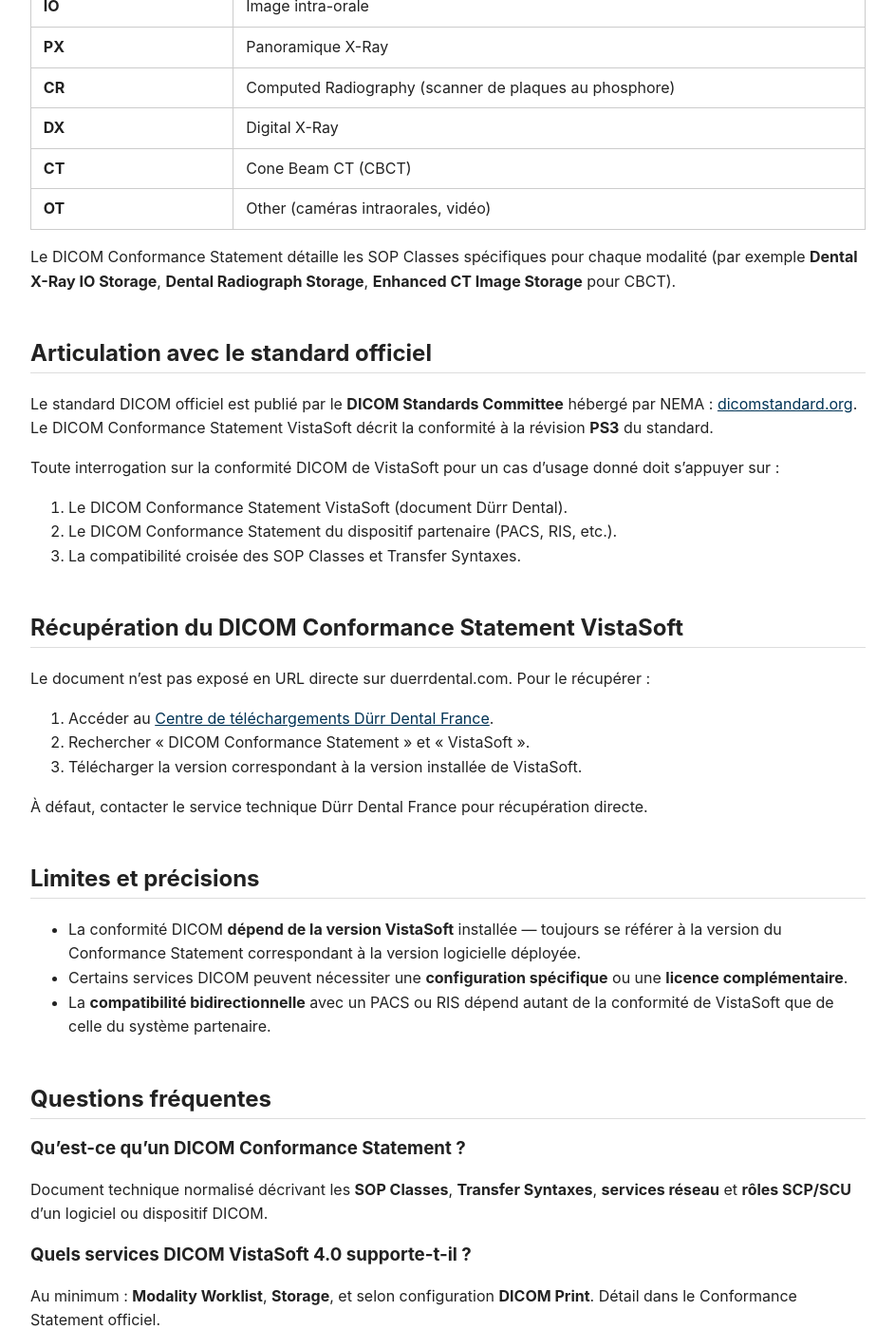
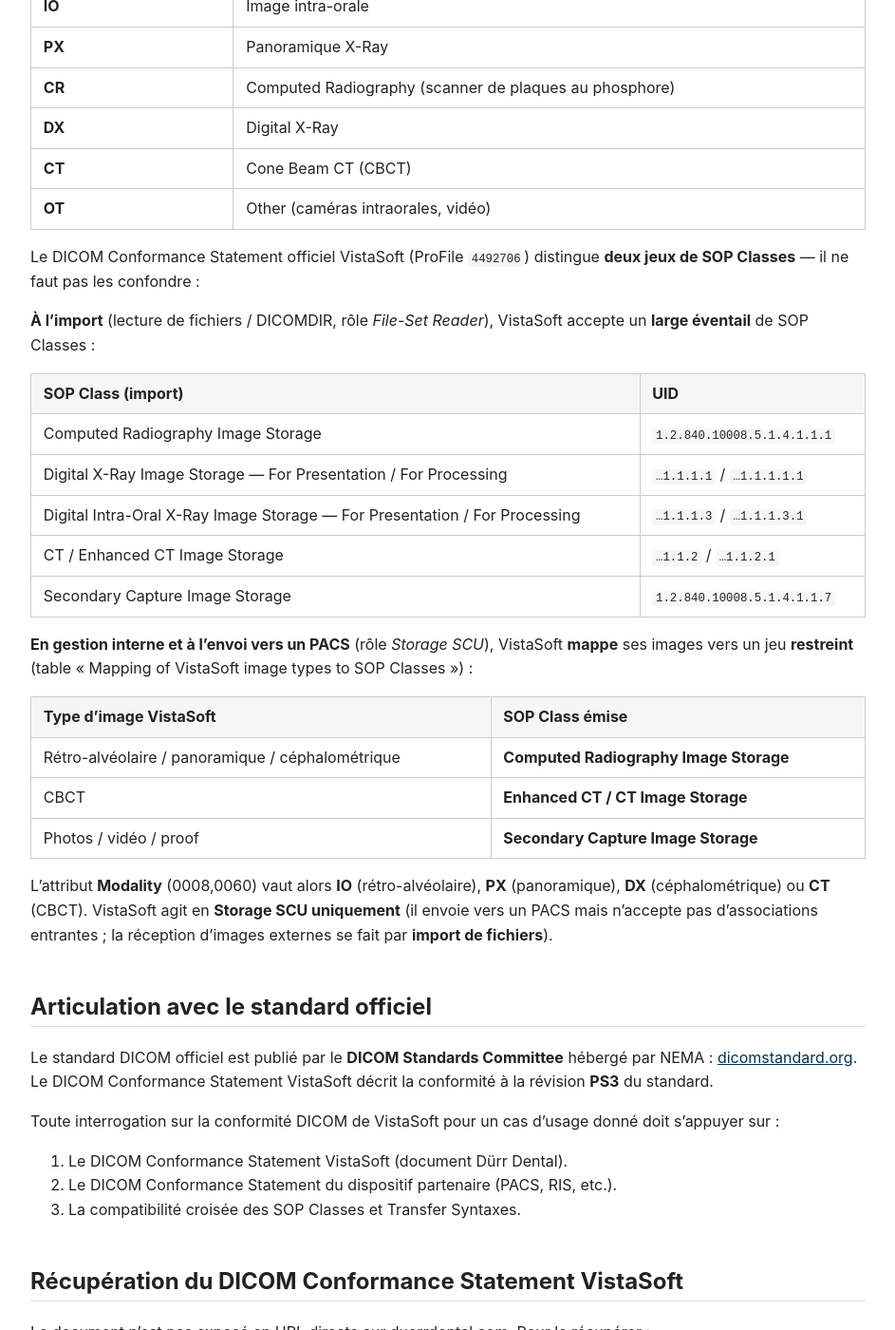
Before and after one commit to Grzybicki/durr-dental-knowledge-base, a Jekyll site: the page built from docs/fr/imagerie/dicom/overview.md, in a window 1280 px wide and 1400 px high, scrolled down 1754 px. Shown: the whole window at 95% size, without its empty margins (168-1111 px from the left). Built offline with Jekyll 4.4.1, drawn with Linux system fonts in a browser that asks for light colours.

Commit message:
fix(audit): TWAIN/Connect, Cloud AID, DICOM import vs PACS, Combi View, equipements Monitor
Sur reponses utilisateur + sources (catalogue 2026, DICOM Conformance Statement) :
- C-06 TWAIN : le support TWAIN generique releve de VistaSoft Connect (faire fonctionner
  les appareils Durr dans tout environnement) ; Image Bridge cible specifiquement Sidexis
  et VixWin. Fiche image-bridge corrigee (section + JSON-LD).
- C-05 Cloud AID : = execution cloud de VistaSoft AID (detection caries IA, DM IIa) ;
  retire l'assertion non sourcee "serveur Allemagne".
- L-06 DICOM : differencie les SOP Classes A L'IMPORT (large : CR, Digital X-Ray DX,
  Digital Intra-Oral X-Ray IO, CT, Enhanced CT, SC) et celles GEREES/ENVOYEES au PACS
  (Storage SCU : CR pour intra/pano/ceph, CT/Enhanced CT pour CBCT, SC). Source : DICOM
  Conformance Statement (ProFile 4492706). Remplace les noms de SOP errones.
- L-04/L-05 Combi View : toujours commercialise (catalogue 2026 ref 2151-01, plaques Plus) ;
  retrait de "Combi Plus" (non atteste).
- L-03 Monitor : ajout des scanners VistaScan (ancien+nouveau) et de Hygopac View aux
  equipements supervises (Connect Box + liste Monitor) ; Hygoclave 50/90.

Note : E-06 canules = faux positif (catalogue = 4 familles : universelle, Protect, Petito,
chirurgicale) ; E-04 firmware VistaVox etait correct (POC). Sidexis/VixWin nommes car
integration factuelle publique (deja present dans la fiche).

Co-Authored-By: Claude Opus 4.8 (1M context) <noreply@anthropic.com>
Claude-Session: https://claude.ai/code/session_01Pzf5ku5za9vkiLrAsETCmw

```diff
--- a/docs/fr/imagerie/dicom/overview.md
+++ b/docs/fr/imagerie/dicom/overview.md
@@ -139,9 +139,34 @@ DICOM :
 | **CT** | Cone Beam CT (CBCT) |
 | **OT** | Other (caméras intraorales, vidéo) |
 
-Le DICOM Conformance Statement détaille les SOP Classes spécifiques pour
-chaque modalité (par exemple **Dental X-Ray IO Storage**, **Dental Radiograph
-Storage**, **Enhanced CT Image Storage** pour CBCT).
+Le DICOM Conformance Statement officiel VistaSoft (ProFile `4492706`) distingue
+**deux jeux de SOP Classes** — il ne faut pas les confondre :
+
+**À l'import** (lecture de fichiers / DICOMDIR, rôle *File-Set Reader*), VistaSoft
+accepte un **large éventail** de SOP Classes :
+
+| SOP Class (import) | UID |
+|---|---|
+| Computed Radiography Image Storage | `1.2.840.10008.5.1.4.1.1.1` |
+| Digital X-Ray Image Storage — For Presentation / For Processing | `…1.1.1.1` / `…1.1.1.1.1` |
+| Digital Intra-Oral X-Ray Image Storage — For Presentation / For Processing | `…1.1.1.3` / `…1.1.1.3.1` |
+| CT / Enhanced CT Image Storage | `…1.1.2` / `…1.1.2.1` |
+| Secondary Capture Image Storage | `1.2.840.10008.5.1.4.1.1.7` |
+
+**En gestion interne et à l'envoi vers un PACS** (rôle *Storage SCU*), VistaSoft
+**mappe** ses images vers un jeu **restreint** (table « Mapping of VistaSoft image
+types to SOP Classes ») :
+
+| Type d'image VistaSoft | SOP Class émise |
+|---|---|
+| Rétro-alvéolaire / panoramique / céphalométrique | **Computed Radiography Image Storage** |
+| CBCT | **Enhanced CT / CT Image Storage** |
+| Photos / vidéo / proof | **Secondary Capture Image Storage** |
+
+L'attribut **Modality** (0008,0060) vaut alors **IO** (rétro-alvéolaire), **PX**
+(panoramique), **DX** (céphalométrique) ou **CT** (CBCT). VistaSoft agit en
+**Storage SCU uniquement** (il envoie vers un PACS mais n'accepte pas d'associations
+entrantes ; la réception d'images externes se fait par **import de fichiers**).
 
 ## Articulation avec le standard officiel
 
```
Also changed, not shown: docs/fr/imagerie/connect-box/overview.md (+3 -1 lines), docs/fr/imagerie/image-bridge/overview.md (+14 -6 lines), docs/fr/imagerie/vistascan-iq-ecrans/overview.md (+4 -4 lines), docs/fr/imagerie/vistasoft-cloud-drive/overview.md (+1 -1 lines), docs/fr/imagerie/vistasoft-monitor/overview.md (+6 -1 lines).
